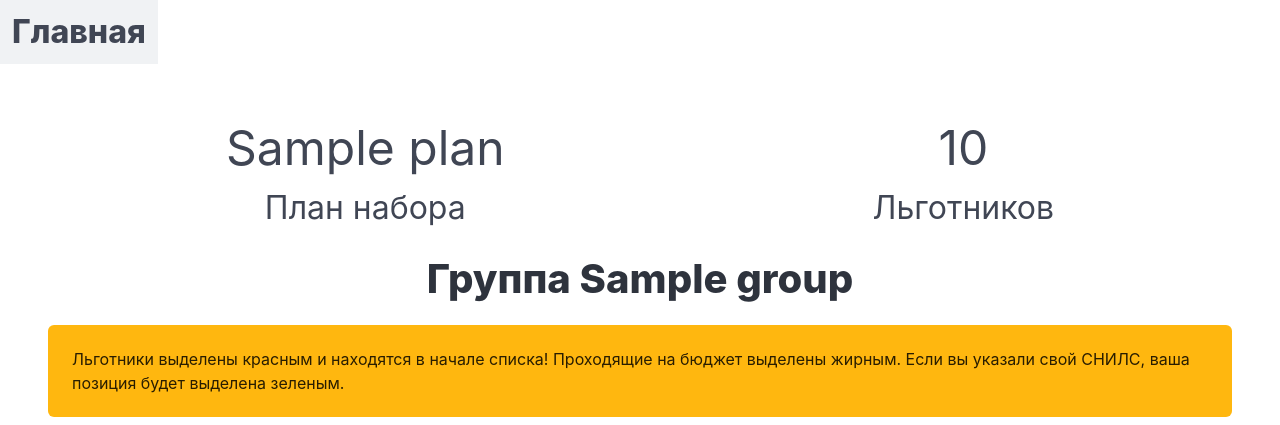
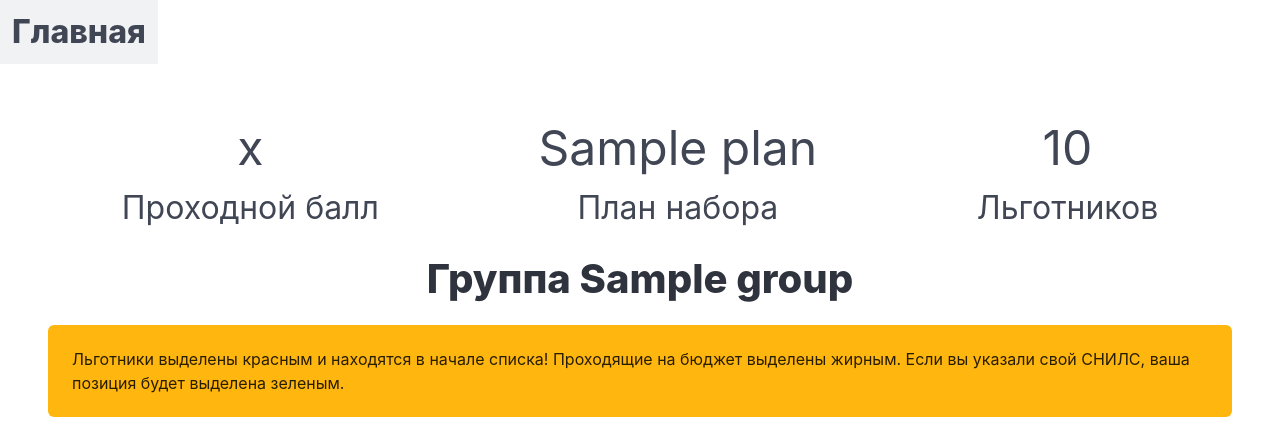
Before and after one commit to mrtstg/apt-tracker, a Python web app: template templates/group.html in a window 1280 px wide. Shown: the top 425 px of the page. Run offline with Jinja, Linux system fonts and the light colour scheme; the template is opened without the code that fills it: most values are stand-ins (such as "Sample title", 1, 10 or a date in 2020).

Commit message:
feat: added counting of pass mark on group page

```diff
--- a/src/server.py
+++ b/src/server.py
@@ -41,11 +41,15 @@ async def group_page(
         reverse=True,
     )
     group.students = benefit_students + non_benefit_students
+    if len(group.students) >= group.plan:
+        pass_mark = group.students[group.plan - 1].grade
+    else:
+        pass_mark = None
 
     benefits_amount = len(benefit_students)
 
     return render_template(
-        "group.html", group=group, benefits_amount=benefits_amount, doc=doc
+        "group.html", group=group, benefits_amount=benefits_amount, doc=doc, pass_mark=pass_mark
     )
 
 
--- a/templates/group.html
+++ b/templates/group.html
@@ -6,6 +6,18 @@
 
 <section class="section">
     <nav class="level">
+        <div class="level-item has-text-centered">
+            <div>
+                <p class="is-size-1 mb-0">
+                    {% if pass_mark != None %}
+                        {{ pass_mark }}
+                    {% else %}
+                        -
+                    {% endif %}
+                </p>
+                <p class="is-size-3 mb-0"> Проходной балл </p>
+            </div>
+        </div>
         <div class="level-item has-text-centered">
             <div>
                 <p class="is-size-1 mb-0"> {{ group.plan }} </p>
```
